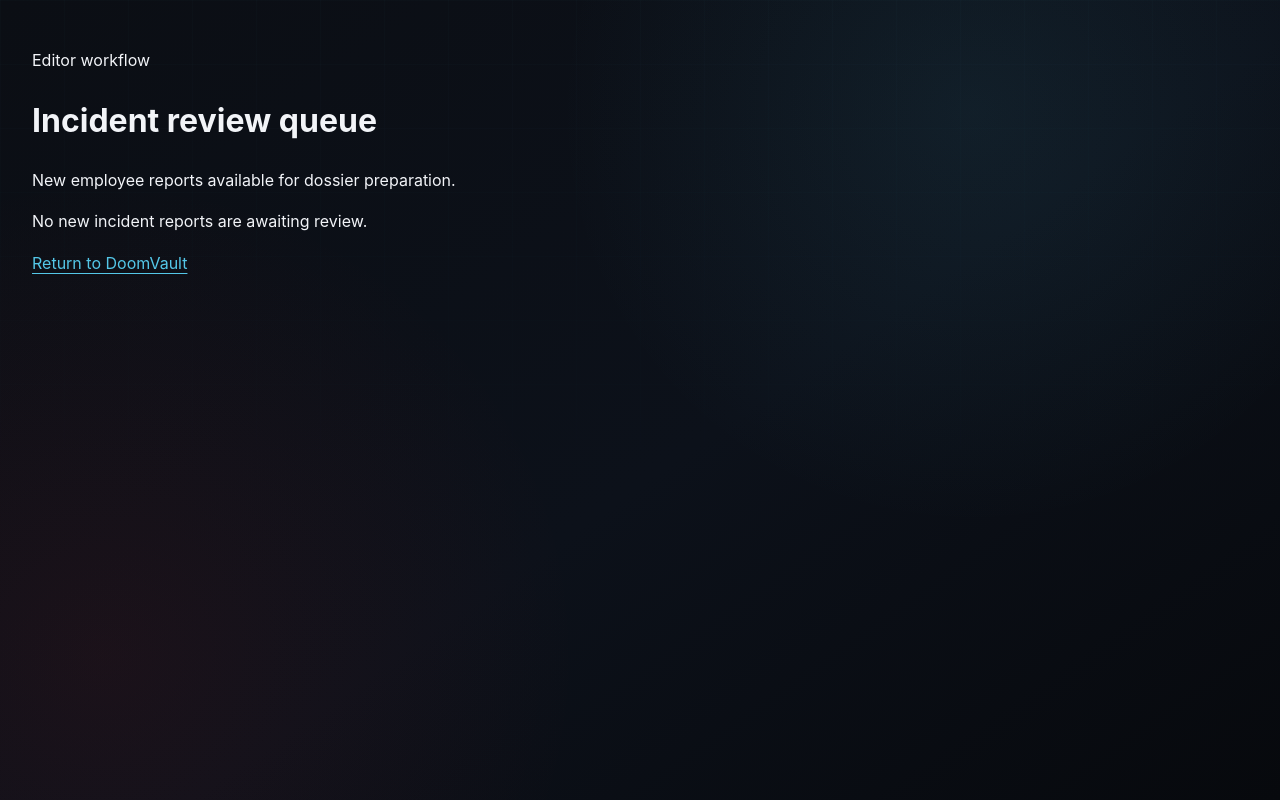
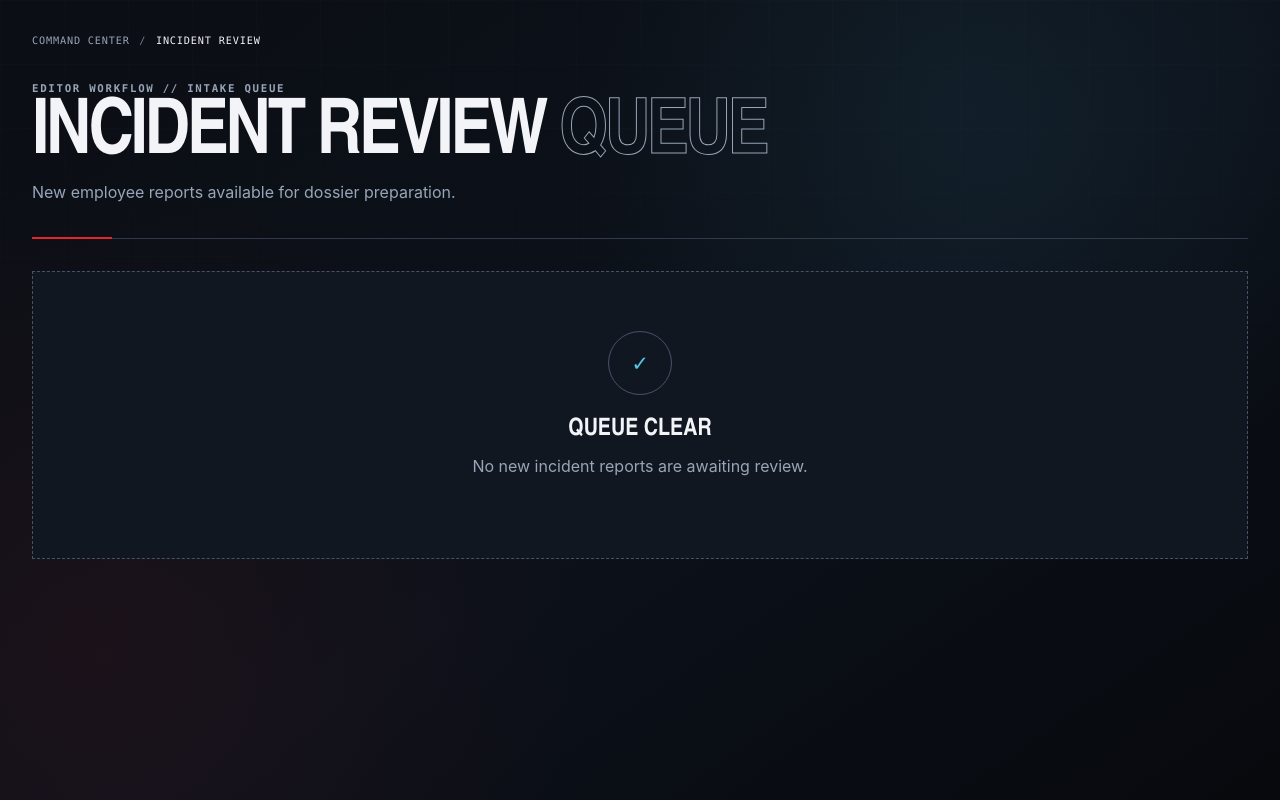
Before and after one commit to Jay-S99/CyberSec_Lab, a Python web app: template templates/incidents/review.html in a window 1280 px wide. Run offline with Jinja, Linux system fonts and the light colour scheme; the template is opened without the code that fills it, so the values that code supplies are empty.

Commit message:
ui(incydenty): Przeprojektowano kolejkę przeglądu zgłoszeń

```diff
--- a/templates/incidents/review.html
+++ b/templates/incidents/review.html
@@ -2,15 +2,15 @@
 {% block title %}Incident review - DoomVault{% endblock %}
 {% block body_class %}dossier-page{% endblock %}
 {% block content %}
-<header class="dossier-header"><div><p class="dossier-kicker">Editor workflow</p><h1>Incident review queue</h1><p>New employee reports available for dossier preparation.</p></div></header>
+<nav class="breadcrumbs" aria-label="Breadcrumb"><a href="{{ url_for('auth.home') }}">Command center</a><span>/</span><span>Incident review</span></nav>
+<header class="page-header"><div><p class="eyebrow">Editor workflow // Intake queue</p><h1>Incident review <span>queue</span></h1><p>New employee reports available for dossier preparation.</p></div></header>
 {% if incidents %}
-<div class="dossier-table-scroll"><table class="dossier-table">
+<div class="data-table-wrap" tabindex="0" role="region" aria-label="Incident review queue"><table class="data-table">
   <thead><tr><th>ID</th><th>Title</th><th>Status</th><th>Created</th></tr></thead>
   <tbody>{% for incident in incidents %}<tr>
-    <th><a href="{{ url_for('incidents.detail', incident_id=incident.id) }}">{{ display_identifier(incident.id) }}</a></th>
-    <td>{{ incident.title }}</td><td><span class="dossier-badge">{{ incident.status }}</span></td><td>{{ incident.created_at }}</td>
+    <th class="record-id"><a href="{{ url_for('incidents.detail', incident_id=incident.id) }}">{{ display_identifier(incident.id) }}</a></th>
+    <td>{{ incident.title }}</td><td><span class="badge status-{{ incident.status|lower }}">{{ incident.status }}</span></td><td class="technical-text">{{ incident.created_at }}</td>
   </tr>{% endfor %}</tbody>
 </table></div>
-{% else %}<p class="dossier-empty">No new incident reports are awaiting review.</p>{% endif %}
-<p><a href="{{ url_for('auth.home') }}">Return to DoomVault</a></p>
+{% else %}<div class="empty-state"><span aria-hidden="true">✓</span><h2>Queue clear</h2><p>No new incident reports are awaiting review.</p></div>{% endif %}
 {% endblock %}
```
